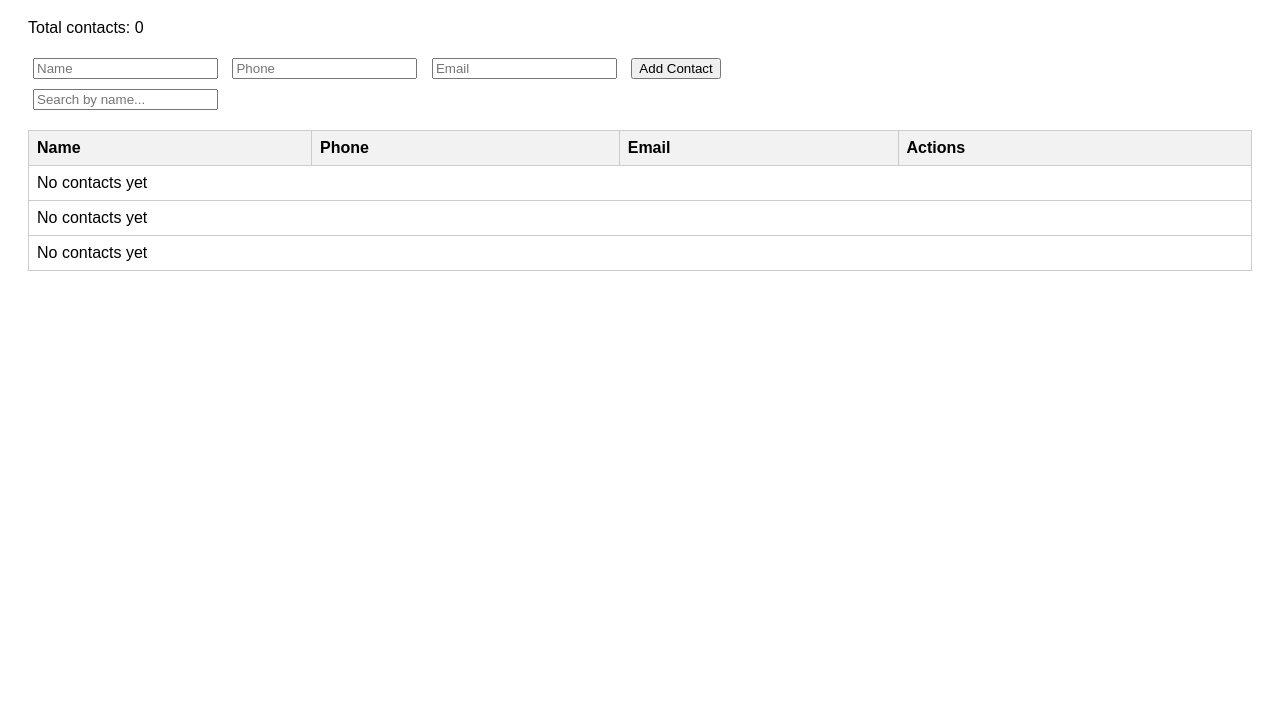
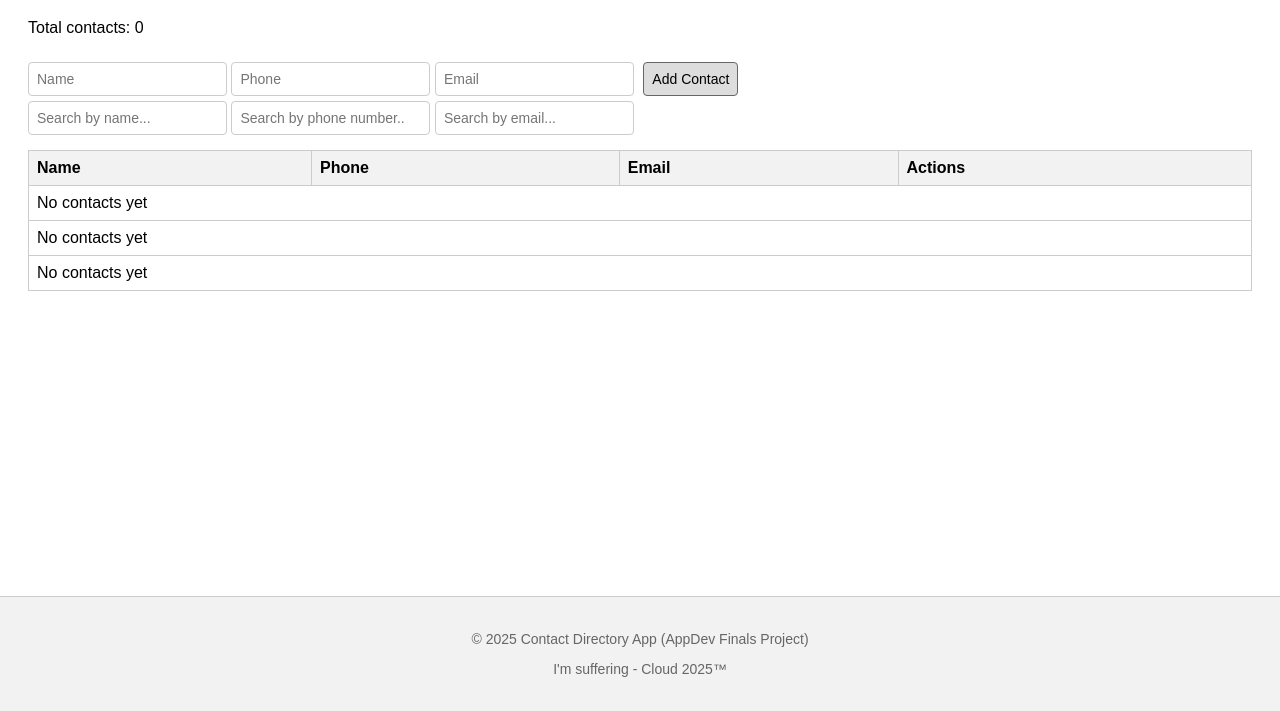
Before and after one commit to cloud-daet/AppDev_G2-Final-Project, a plain HTML site: page contact-directory/frontend/index.html in a window 1280 px wide. Shown: the part 89-800 px from the top of the page. Drawn offline with Linux system fonts and the light colour scheme; no server answers.

Commit message:
feat: enhance contact management with search functionality and layout improvements

```diff
--- a/contact-directory/frontend/index.html
+++ b/contact-directory/frontend/index.html
@@ -5,9 +5,10 @@
   <link rel="stylesheet" href="style.css">
 </head>
 <body>
-
+  <div class="header">
     <h1>Contact Directory</h1>
     <p id="total-count">Total contacts: 0</p>
+  </div>
 
   <form id="contact-form">
     <input type="text" id="name" name="name" placeholder="Name" required>
@@ -20,6 +21,18 @@
     type="text"
     id="search"
     placeholder="Search by name..."
+  >
+
+  <input
+    type="number"
+    id="searchNumber"
+    placeholder="Search by phone number..."
+  >
+
+  <input
+    type="email"
+    id="searchMail"
+    placeholder="Search by email..."
   >
 
   <table id="contact-table">
@@ -70,4 +83,9 @@
   <script src="script.js"></script>
 
 </body>
+
+<footer>
+  <p>&copy; 2025 Contact Directory App (AppDev Finals Project)</p>
+  <p>I'm suffering - Cloud 2025&trade;</p> <!--change this line or remove it, idk. do your thing-->
+</footer>
 </html>
--- a/contact-directory/frontend/script.js
+++ b/contact-directory/frontend/script.js
@@ -84,7 +84,7 @@ function renderTable(data) {
   });
 }
 
-// 🔍 LIVE SEARCH
+// LIVE SEARCH
 searchInput.addEventListener("input", () => {
   const query = searchInput.value.toLowerCase();
 
@@ -95,6 +95,39 @@ searchInput.addEventListener("input", () => {
 
   const filtered = allContacts.filter(c =>
     c.name.toLowerCase().includes(query)
+  );
+
+  renderTable(filtered);
+});
+
+const searchMailInput = document.getElementById("searchMail");
+searchMailInput.addEventListener("input", () => {
+  const query = searchMailInput.value.toLowerCase();
+
+  if (query === "") {
+    renderTable(allContacts);
+    return;
+  }
+
+  const filtered = allContacts.filter(c =>
+    c.email.toLowerCase().includes(query)
+  );
+
+  renderTable(filtered);
+});
+
+// LIVE SEARCH BY PHONE NUMBER
+const searchNumberInput = document.getElementById("searchNumber");
+searchNumberInput.addEventListener("input", () => {
+  const query = searchNumberInput.value.toLowerCase();
+
+  if (query === "") {
+    renderTable(allContacts);
+    return;
+  }
+
+  const filtered = allContacts.filter(c =>
+    c.phone.toLowerCase().includes(query)
   );
 
   renderTable(filtered);
--- a/contact-directory/frontend/style.css
+++ b/contact-directory/frontend/style.css
@@ -3,8 +3,21 @@ body {
   padding: 20px;
 }
 
-input, button {
+input {
+  padding: 8px;
+  border: 1px solid #ccc;
+  border-radius: 4px;
+  font-size: 14px;
+}
+
+button {
+  padding: 8px;
+  border: 1px solid #666;
+  border-radius: 4px;
+  font-size: 14px;
   margin: 5px;
+  background-color: #dddddd;
+  cursor: pointer;
 }
 
 table {
@@ -60,3 +73,21 @@ td[colspan="3"] {
   display: flex;
   justify-content: space-between;
 }
+
+.header {
+  /* text-align: center; */
+  margin-bottom: 20px;
+}
+
+footer {
+  position: fixed;
+  bottom: 0;
+  left: 0;
+  right: 0;
+  padding: 20px;
+  background-color: #f2f2f2;
+  border-top: 1px solid #ccc;
+  text-align: center;
+  color: #666;
+  font-size: 14px;
+}
```
Lines whose indentation alone changed are shown as unchanged.
